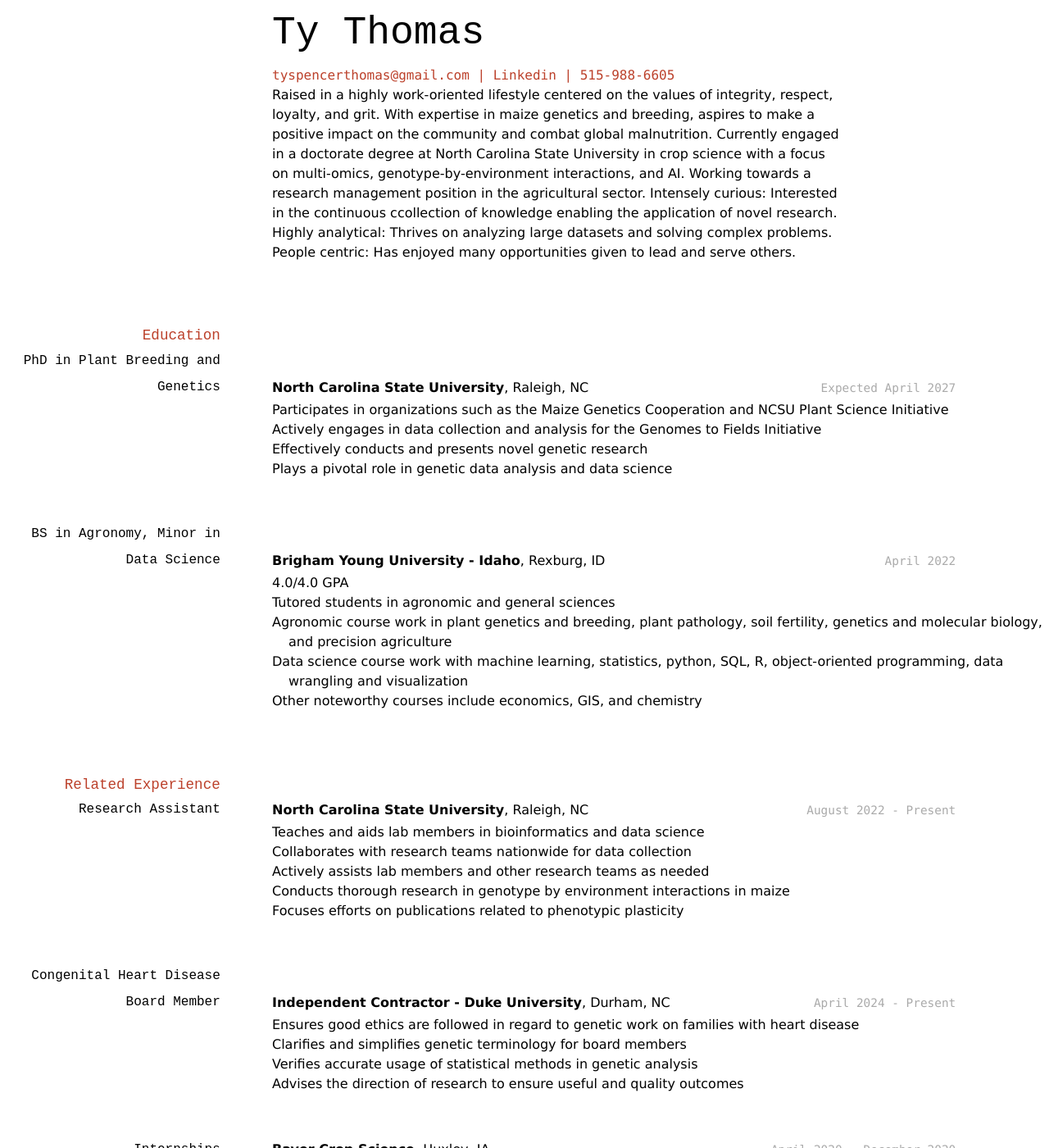
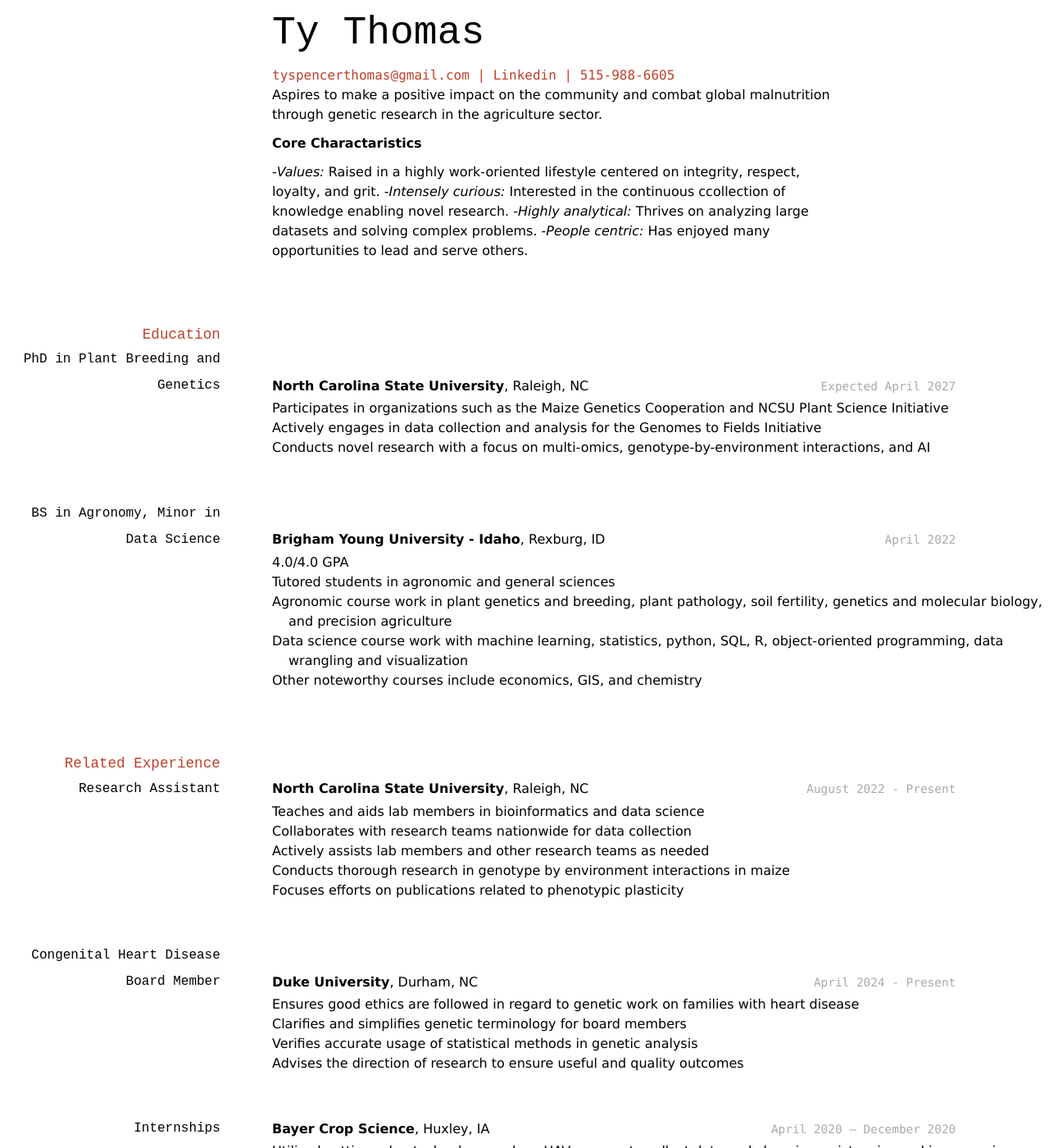
Before and after one commit to ty-thomas/Thomas_Resume, a Jekyll site: the page built from docs/index.md, in a window 1280 px wide and 1400 px high. Shown: the whole window at 82% size. Built offline with Jekyll 4.4.1, drawn with Linux system fonts in a browser that asks for light colours.

Commit message:
Update index.md

```diff
--- a/docs/index.md
+++ b/docs/index.md
@@ -10,7 +10,14 @@ title: Ty Thomas' Resume
 | 515-988-6605
 </div>
 
-Raised in a highly work-oriented lifestyle centered on the values of integrity, respect, loyalty, and grit. With expertise in maize genetics and breeding, aspires to make a positive impact on the community and combat global malnutrition. Currently engaged in a doctorate degree at North Carolina State University in crop science with a focus on multi-omics, genotype-by-environment interactions, and AI. Working towards a research management position in the agricultural sector. Intensely curious: Interested in the continuous ccollection of knowledge enabling the application of novel research. Highly analytical: Thrives on analyzing large datasets and solving complex problems. People centric: Has enjoyed many opportunities given to lead and serve others.
+Aspires to make a positive impact on the community and combat global malnutrition through genetic research in the agriculture sector.
+
+__Core Charactaristics__
+
+-_Values:_ Raised in a highly work-oriented lifestyle centered on integrity, respect, loyalty, and grit.
+-_Intensely curious:_ Interested in the continuous ccollection of knowledge enabling novel research.
+-_Highly analytical:_ Thrives on analyzing large datasets and solving complex problems.
+-_People centric:_ Has enjoyed many opportunities to lead and serve others.
 
 ## Education
 
@@ -20,8 +27,7 @@ __North Carolina State University__, Raleigh, NC
 
 - Participates in organizations such as the Maize Genetics Cooperation and NCSU Plant Science Initiative
 - Actively engages in data collection and analysis for the Genomes to Fields Initiative
-- Effectively conducts and presents novel genetic research
-- Plays a pivotal role in genetic data analysis and data science
+- Conducts novel research with a focus on multi-omics, genotype-by-environment interactions, and AI
 
 ### BS in Agronomy, Minor in Data Science
 `April 2022`
@@ -32,8 +38,6 @@ __Brigham Young University - Idaho__, Rexburg, ID
 - Agronomic course work in plant genetics and breeding, plant pathology, soil fertility, genetics and molecular biology, and precision agriculture
 - Data science course work with machine learning, statistics, python, SQL, R, object-oriented programming, data wrangling and visualization
 - Other noteworthy courses include economics, GIS, and chemistry
-
-
 
 
 ## Related Experience
@@ -50,7 +54,7 @@ __North Carolina State University__, Raleigh, NC
 
 ### Congenital Heart Disease Board Member
 `April 2024 - Present`
-__Independent Contractor - Duke University__, Durham, NC
+__Duke University__, Durham, NC
 
 - Ensures good ethics are followed in regard to genetic work on families with heart disease
 - Clarifies and simplifies genetic terminology for board members
```
